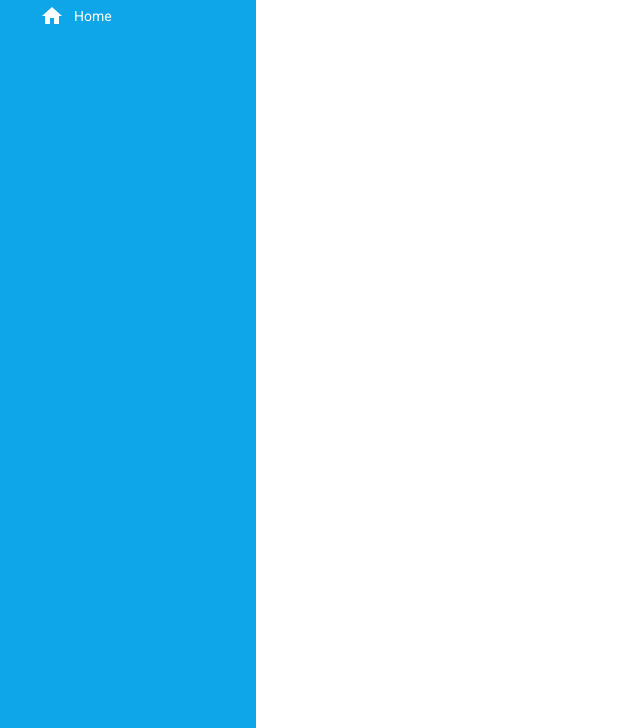
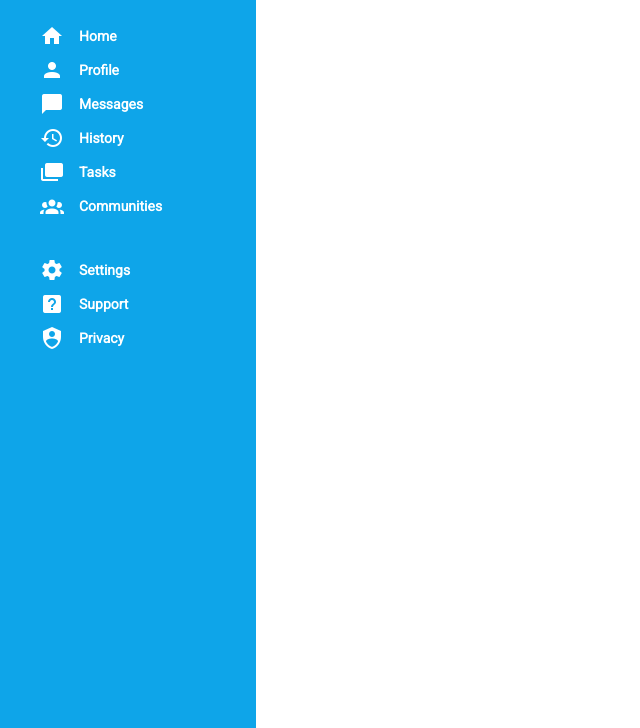
Before and after one commit to CarlosLeon0831/top-admin-dashboard-02, a plain HTML site: page index.html in a window 1280 px wide. Shown: the part 72-800 px from the top of the page, without its empty margins (0-640 px from the left). Drawn offline with Linux system fonts and the light colour scheme.

Commit message:
Set sidebar layout

```diff
--- a/index.html
+++ b/index.html
@@ -12,7 +12,7 @@
   </head>
   <body>
     <div class="grid">
-
+<!-- S I D E B A R -->
       <div class="sidebar">
         <div class="logo-text">
           <img src="./images/logo.png" alt="logo" />
@@ -23,10 +23,43 @@
             <img src="./images/home.png" alt="home" style="width:24px;height:24px">
             <p>Home</p>
           </div>
+          <div class="icon-text">
+            <img src="./images/account.png" alt="profile" style="width:24px;height:24px">
+            <p>Profile</p>
+          </div>
+          <div class="icon-text">
+            <img src="./images/message.png" alt="messages" style="width:24px;height:24px">
+            <p>Messages</p>
+          </div>
+          <div class="icon-text">
+            <img src="./images/history.png" alt="history" style="width:24px;height:24px">
+            <p>History</p>
+          </div>
+          <div class="icon-text">
+            <img src="./images/card-multiple.png" alt="tasks" style="width:24px;height:24px">
+            <p>Tasks</p>
+          </div>
+          <div class="icon-text">
+            <img src="./images/account-group.png" alt="communities" style="width:24px;height:24px">
+            <p>Communities</p>
+          </div>
         </div>
-        <div class="list-items"></div>
+        <div class="list-items-bottom">
+          <div class="icon-text">
+            <img src="./images/cog.png" alt="settings" style="width:24px;height:24px">
+            <p>Settings</p>
+          </div>
+          <div class="icon-text">
+            <img src="./images/help-box.png" alt="support" style="width:24px;height:24px">
+            <p>Support</p>
+          </div>
+          <div class="icon-text">
+            <img src="./images/shield-account.png" alt="privacy" style="width:24px;height:24px">
+            <p>Privacy</p>
+          </div>
+        </div>
       </div>
-
+<!-- M A I N -->
       <div class="main">
         <h2>hello</h2>
       </div>
--- a/style.css
+++ b/style.css
@@ -18,13 +18,18 @@
 .logo-text {
     display: flex;
     flex-direction: row;
-    justify-content: center;
+    justify-content: flex-start;
     align-items: center;
-    margin: 20px 0;
+    margin: 20px 40px 40px;
 }
 
 .logo-text h1{
     font-size: 24px;
+    margin-left: 5px;
+}
+
+.list-items-bottom {
+    margin: 40px 0 0 0;
 }
 
 .icon-text{
@@ -36,8 +41,9 @@
 }
 
 .icon-text p {
-    margin-left: 10px;
+    margin-left: 15px;
     font-size: 14px;
+    font-weight: 700;
 }
 
 .main {
```
